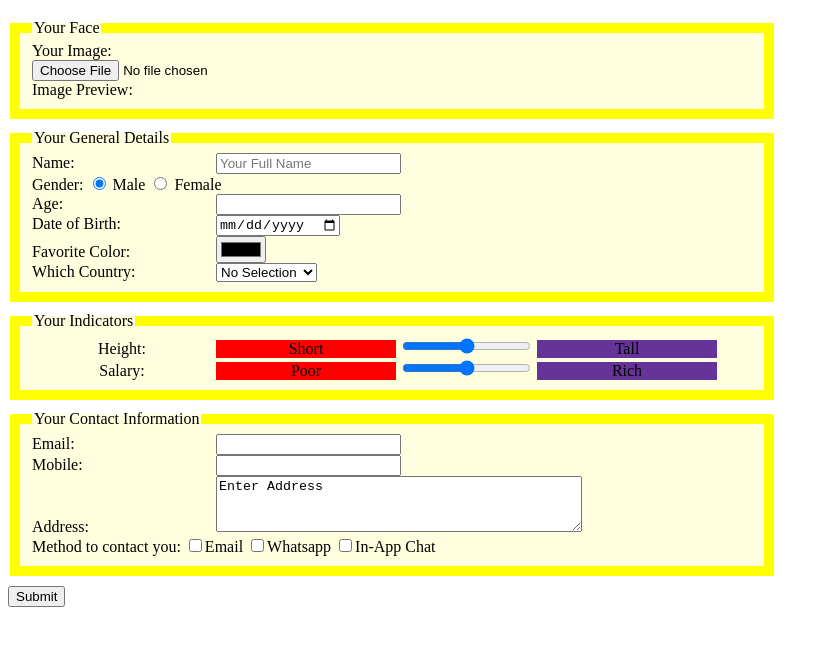
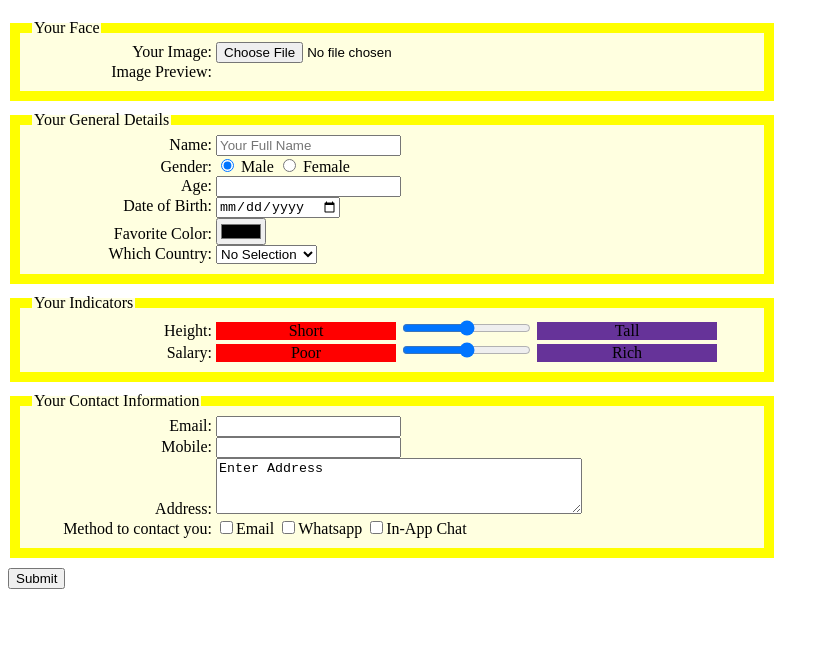
Before and after one commit to mayureshindapurkar/CAPSTONE-Project, a plain HTML site: page course1/part2.html in a window 1280 px wide. Shown: the part 61-706 px from the top of the page, without its empty margins (0-829 px from the left). Drawn offline with Linux system fonts and the light colour scheme.

Commit message:
Updated Changes Part 2 and Part 3

```diff
--- a/course1/part2.html
+++ b/course1/part2.html
@@ -13,6 +13,13 @@
 			width: 720px;
 		}
 
+		fieldset label {
+			width: 180px;
+			display: inline-block;
+			text-align: right;
+			text-align: top;
+		}
+
 		label {
 			width: 180px;
 			display: inline-block;
@@ -20,16 +27,8 @@
 			right: 0px;
 		}
 
-		.checkbox label {
-			width: auto;
-		}
-
-		.radio label {
-			width: auto;
-		}
-
 		.range label {
-			text-align: center;
+			text-align: right;
 		}
 
 		textarea {
@@ -40,25 +39,27 @@
 		#short,
 		#poor {
 			background-color: red;
+			text-align: center
 		}
 
 		#tall,
 		#rich {
 			background-color: rebeccapurple;
+			text-align: center;
 		}
 	</style>
 </head>
 
 <body>
-	<form action=" http://ihome.ust.hk/~rossiter/cgi-bin/show_everything.php" method="get">
+	<form action=" http://ihome.ust.hk/~rossiter/cgi-bin/show_everything.php" method="get" enctype="multipart/form-data">
 		<h1>Please Enter Your Details For Our Dating Website!!!</h1>
 
 		<!-- Your Face FieldSet -->
 		<fieldset>
 			<legend>Your Face</legend>
-			<label for="image"> Your Image:
-				<input type="file" id="image" name="image" required>
-			</label>
+			<label for="image"> Your Image:</label>
+			<input type="file" id="image" name="image" required>
+
 			<br>
 			<label>Image Preview:<img id="preview"></label>
 			<br>
@@ -73,8 +74,8 @@
 
 			<div class="radio">
 				<label for="sex">Gender:</label>
-				<input type="radio" name="sex" value="Male" checked required> Male
-				<input type="radio" name="sex" value="Female" required> Female</div>
+				<input type="radio" name="sex" value="Male" id="sex" checked required> Male
+				<input type="radio" name="sex" value="Female" id="sex"  required> Female</div>
 
 
 			<label for="age">Age:</label>
@@ -88,6 +89,7 @@
 			<label for="color">Favorite Color:</label>
 			<input type="color" name="color" id="color">
 			<br>
+
 
 			<label for="country">Which Country:</label>
 			<select name="country">
```
Also changed, not shown: course1/part3.html (+15 -15 lines).
